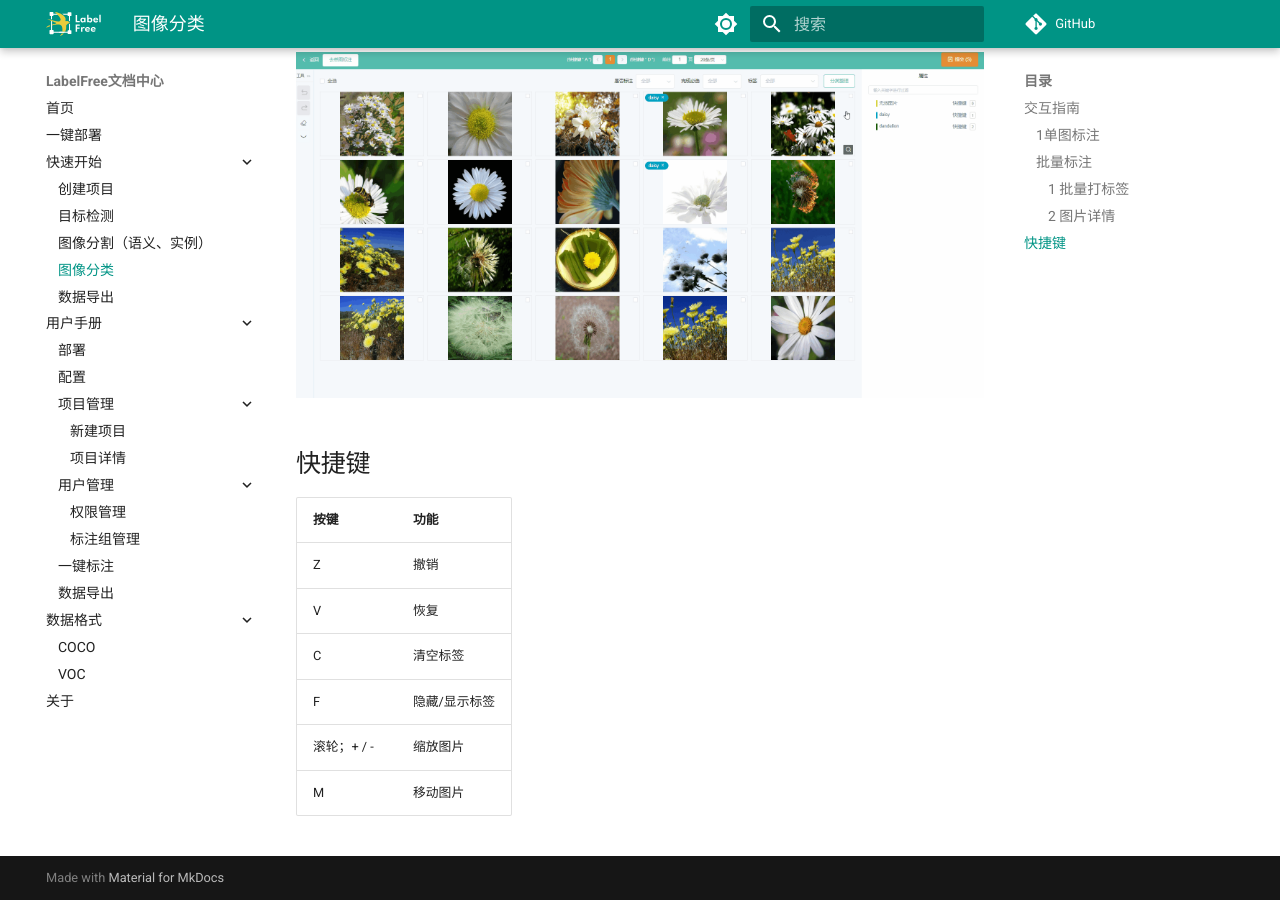
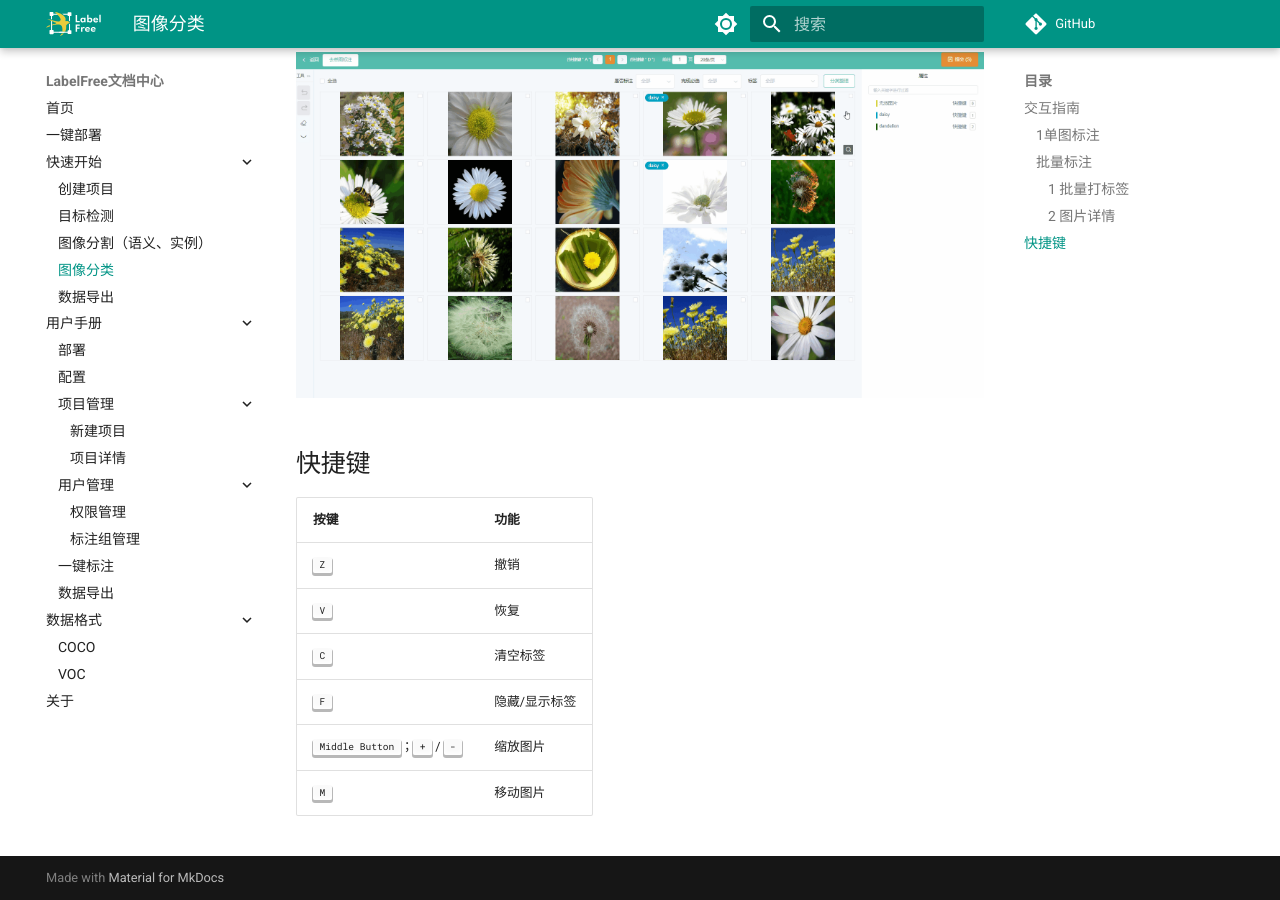
Before and after one commit to IndustryEssentials/label-free, an MkDocs documentation site: the page built from docs/chapters/classification.md, in a window 1280 px wide and 900 px high, scrolled down 1333 px. Built offline with MkDocs 1.6.1 and Material for MkDocs 9.7.7, drawn with Linux system fonts in a browser that asks for light colours; comment, search, counter and statistics services are not loaded.

Commit message:
update doc

```diff
--- a/docs/chapters/classification.md
+++ b/docs/chapters/classification.md
@@ -26,11 +26,11 @@
 
 ## 快捷键
 
-| 按键        | 功能          |
-| ----------- | ------------- |
-| Z           | 撤销          |
-| V           | 恢复          |
-| C           | 清空标签      |
-| F           | 隐藏/显示标签 |
-| 滚轮；+ / - | 缩放图片      |
-| M           | 移动图片      |
+| 按键                               | 功能          |
+| ---------------------------------- | ------------- |
+| ++z++                              | 撤销          |
+| ++v++                              | 恢复          |
+| ++c++                              | 清空标签      |
+| ++f++                              | 隐藏/显示标签 |
+| ++mbutton++；++plus++ / ++hyphen++ | 缩放图片      |
+| ++m++                              | 移动图片      |
```
Also changed, not shown: docs/chapters/seg.md (+6 -6 lines).
